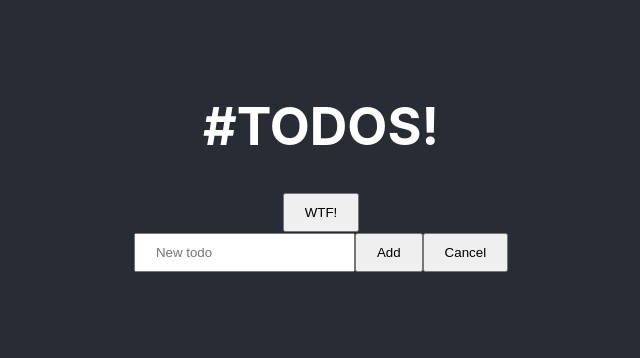
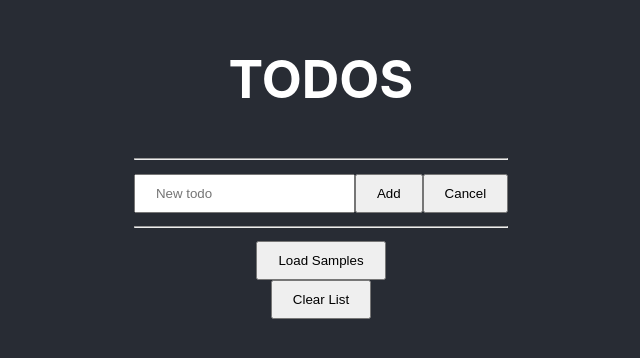
Before and after one commit to doublejosh/todo, a React (Create React App) app: page / in a window 1280 px wide. Shown: the part 234-592 px from the top of the page, without its empty margins (319-959 px from the left). Built offline with nearby package versions, Linux system fonts and the light colour scheme.

Commit message:
load sample data, almost complete, needs re-render fix

```diff
--- a/src/App.tsx
+++ b/src/App.tsx
@@ -1,10 +1,11 @@
-import React, { useState } from 'react'
+import React, { useState, useEffect } from 'react'
 import './App.css'
 import { Todo } from './components/Todo'
 import { ListView } from './components/List'
-import { stringHash } from './utils/stringHash'
 import { Button } from './components/Button'
 import { sha256 } from 'crypto-hash'
+
+import { default as sampleData } from './test/data/sample-todos.json'
 
 const App: React.FC<{}> = () => {
   const [todoList, setTodos] = useState<Map<string, Todo>>(new Map())
@@ -12,9 +13,8 @@ const App: React.FC<{}> = () => {
     setTodos(todoList.set(k, v))
   }
 
-  const date = new Date()
-
   const setItem = (item: Todo) => {
+    const date = new Date()
     updateMap(item.id, { ...item, updated: date.toString() })
   }
 
@@ -33,26 +33,35 @@ const App: React.FC<{}> = () => {
         created: date.toString(),
         updated: date.toString(),
       })
-      console.log(hash)
     })
   }
+
+  const clearList = () => {
+    setTodos(new Map())
+  }
+
+  const loadSample = () => {
+    const sampleList = new Map()
+    sampleData.forEach(t => {
+      sampleList.set(t.id, t)
+    })
+    setTodos(sampleList)
+  }
+
+  useEffect(() => {}, [updateMap, addItem])
 
   return (
     <div className="App">
       <header className="App-header">
-        <h1>#TODOS!</h1>
-        <Button
-          label="WTF!"
-          onClick={() => {
-            console.log('wat')
-          }}
-        />
+        <h1>TODOS</h1>
         <ListView
           todoList={{ todos: todoList }}
           setItem={setItem}
           deleteItem={deleteItem}
           addItem={addItem}
         />
+        <Button label="Load Samples" onClick={loadSample} />
+        <Button label="Clear List" onClick={clearList} />
       </header>
     </div>
   )
--- a/src/components/List.tsx
+++ b/src/components/List.tsx
@@ -1,4 +1,4 @@
-import React from 'react'
+import React, { useEffect, useState } from 'react'
 import { TodoView, Todo, NewItem } from './Todo'
 
 export interface List {
@@ -14,22 +14,29 @@ interface ListViewProps {
 }
 
 export const ListView: React.FC<ListViewProps> = ({ todoList, ...props }) => {
+  const builtList: JSX.Element[] = []
+
+  useEffect(() => {
+    console.log('Building!')
+
+    todoList.todos.forEach((item, key) => {
+      builtList.push(
+        <TodoView
+          key={key}
+          item={item}
+          setItem={props.setItem}
+          deleteItem={props.deleteItem}
+        />
+      )
+    })
+  }, [todoList.todos])
+
   return (
     <div>
-      {[todoList.todos.keys()].map((id: IterableIterator<string>, index: number) => {
-        const item = todoList.todos.get((id as unknown) as string)
-        if (item) {
-          return (
-            <TodoView
-              key={index}
-              item={item}
-              setItem={props.setItem}
-              deleteItem={props.deleteItem}
-            />
-          )
-        } else return
-      })}
+      {builtList}
+      <hr />
       <NewItem addItem={props.addItem} />
+      <hr />
     </div>
   )
 }
--- a/src/components/Todo.tsx
+++ b/src/components/Todo.tsx
@@ -47,10 +47,18 @@ export const NewItem: React.FC<{ addItem: (desc: string) => void }> = ({ addItem
   return (
     <div>
       <input
+        value={desc}
         placeholder="New todo"
         onChange={(e: React.ChangeEvent<HTMLInputElement>) => setDesc(e.target.value)}
       />
-      <Button label="Add" onClick={() => addItem(desc)} />
+      <Button
+        label="Add"
+        onClick={() => {
+          if (desc) {
+            addItem(desc)
+          }
+        }}
+      />
       <Button label="Cancel" onClick={() => setDesc('')} />
     </div>
   )
```
Also changed, not shown: src/utils/stringHash.ts (deleted, +0 -16 lines), 1 other file (tests, documents, lock files or other folders).
